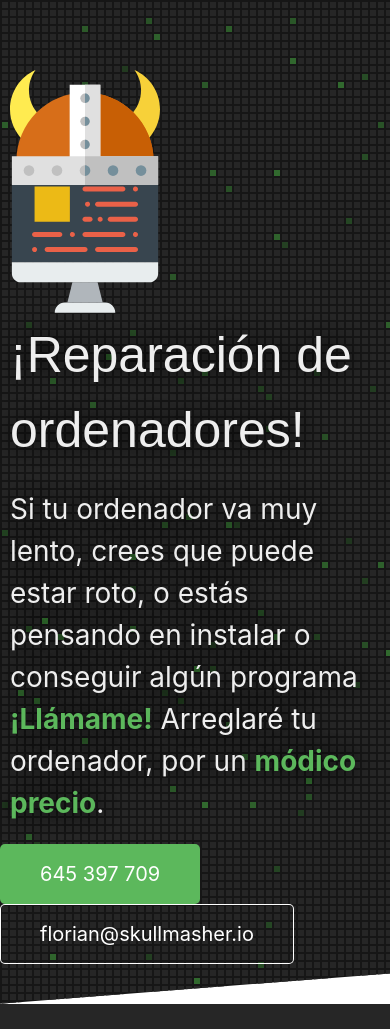
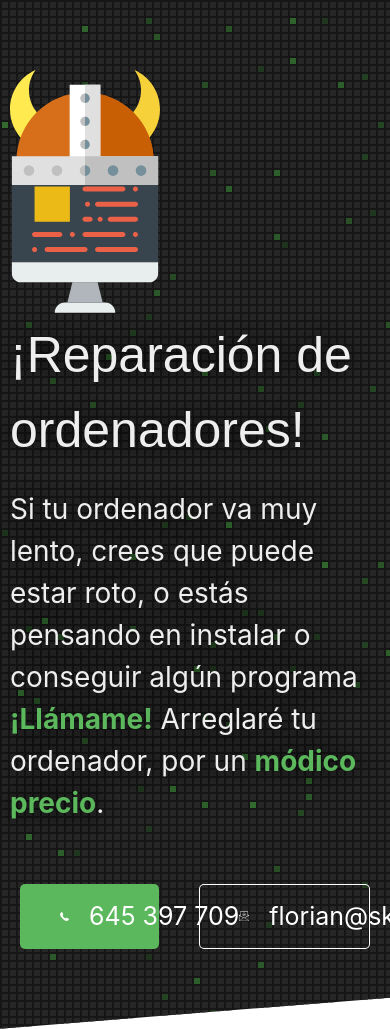
Before and after one commit to SkullMasher/computer-repair-zaragoza, a PHP site: page / in a window 390 px wide; the page is wider, and only the part inside the window is pictured. Before the commit the page ends 1004 px from the top of that part, so only its background shows below. Run offline with PHP 8.4, Linux system fonts and the light colour scheme.

Commit message:
:skull: Took so long to do button styling not even responsive

```diff
--- a/app/css/style.css
+++ b/app/css/style.css
@@ -2722,6 +2722,18 @@ button:focus {
   display: none;
 }
 
+.wrapper {
+  max-width: 960px;
+  margin-right: auto;
+  margin-left: auto;
+  padding-right: 1rem;
+  padding-left: 1rem;
+}
+
+.wrapper--small {
+  max-width: 620px;
+}
+
 .color--success {
   color: #5CB85C;
 }
@@ -2840,24 +2852,16 @@ button:focus {
   }
 }
 
-.page-head [class*="btn"] {
-  padding-top: 2rem;
-  padding-right: 4rem;
-  padding-bottom: 2rem;
-  padding-left: 4rem;
-  font-size: 2rem;
-  color: #fff;
-  text-decoration: none;
-  border-radius: 5px;
-}
-
 .page-head__layout {
   display: flex;
   flex-wrap: wrap;
   justify-content: center;
   flex-direction: column;
   max-width: 850px;
-  margin: 0 auto;
+  margin-top: 0;
+  margin-right: auto;
+  margin-bottom: 4rem;
+  margin-left: auto;
   color: #eee;
   padding: 1rem;
   text-shadow: 0px 0px 20px black;
@@ -2900,4 +2904,50 @@ button:focus {
   max-width: 640px;
 }
 
+.page-head__action {
+  display: flex;
+  justify-content: space-between;
+  max-width: 880px;
+  margin-top: 0;
+  margin-right: auto;
+  margin-bottom: 4rem;
+  margin-left: auto;
+}
+
+.page-head__action [class*="btn"] {
+  color: #fff;
+  font-size: 2.5rem;
+  text-decoration: none;
+  border-radius: 5px;
+}
+
+.page-head__action .btn--ghost:hover {
+  background-color: #fff;
+  color: #212529;
+}
+
+.page-head__action .btn--ghost:hover svg {
+  fill: #212529;
+}
+
+.page-head__button {
+  display: flex;
+  align-items: center;
+  margin-right: 2rem;
+  margin-left: 2rem;
+  padding-top: 2rem;
+  padding-right: 4rem;
+  padding-bottom: 2rem;
+  padding-left: 4rem;
+}
+
+.page-head__button svg {
+  width: 45px;
+  fill: #fff;
+}
+
+.page-head__button span {
+  margin-left: 2rem;
+}
+
 /*# sourceMappingURL=style.map.css */
--- a/app/index.php
+++ b/app/index.php
@@ -16,13 +16,14 @@
         <p class="page-head__tagline page-head__tagline--smaller">Si tu ordenador va muy lento, crees que puede estar roto, o estás pensando en instalar o conseguir algún programa <strong class="color--success">¡Llámame!</strong> Arreglaré tu ordenador, por un <strong class="color--success">módico precio</strong>.</p>
       </div>
     </div>
-    <div>
-      <div class="page-head__action">
-        <a class="btn--success btn--large" href="tel:+34645397709">645 397 709</a>
-      </div>
-      <div class="page-head__action">
-        <a class="btn btn--ghost btn--l" href="mailto:florian@skullmasher.io">florian@skullmasher.io</a>
-      </div>
+    <div class="page-head__action">
+        <a class="page-head__button btn--success" href="tel:+34645397709">
+          <?php echo file_get_contents('img/phone.svg') ?>
+          <span>645 397 709</span></a>
+        <a class="page-head__button btn--ghost" href="mailto:florian@skullmasher.io">
+          <?php echo file_get_contents('img/email.svg') ?>
+          <span>florian@skullmasher.io</span>
+        </a>
     </div>
     <canvas class="canvas" id="canvas"></canvas>
   </header>
--- a/app/sass/style.scss
+++ b/app/sass/style.scss
@@ -1,6 +1,7 @@
 @import '../font/roboto.css';
 @import 'knacss/knacss';
 
+@import 'objects/wrappers';
 @import 'shame';
 @import 'components/canvas';
 @import 'components/page-head';
```
Also changed, not shown: app/sass/components/_page-head.scss (+52 -16 lines), app/sass/objects/_wrappers.scss (added, +14 -0 lines), app/css/style.map.css, app/img/email.svg.
